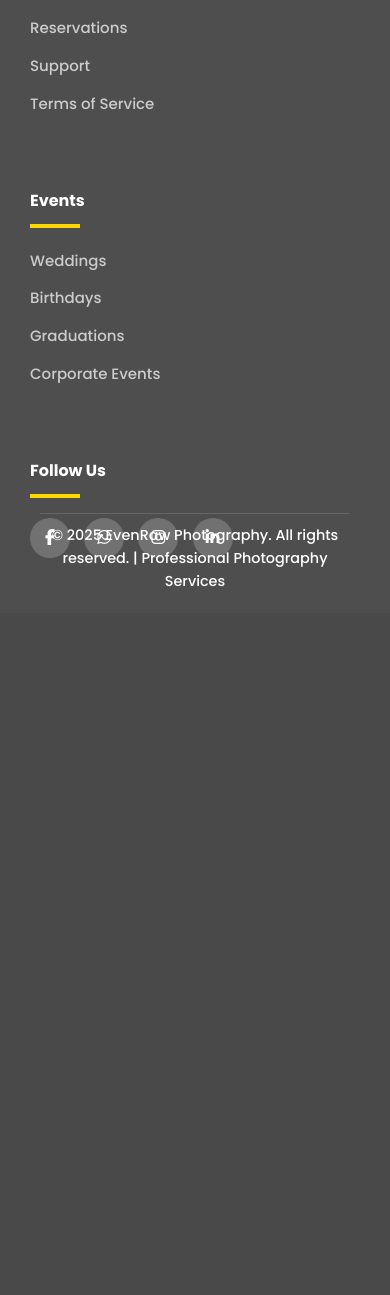
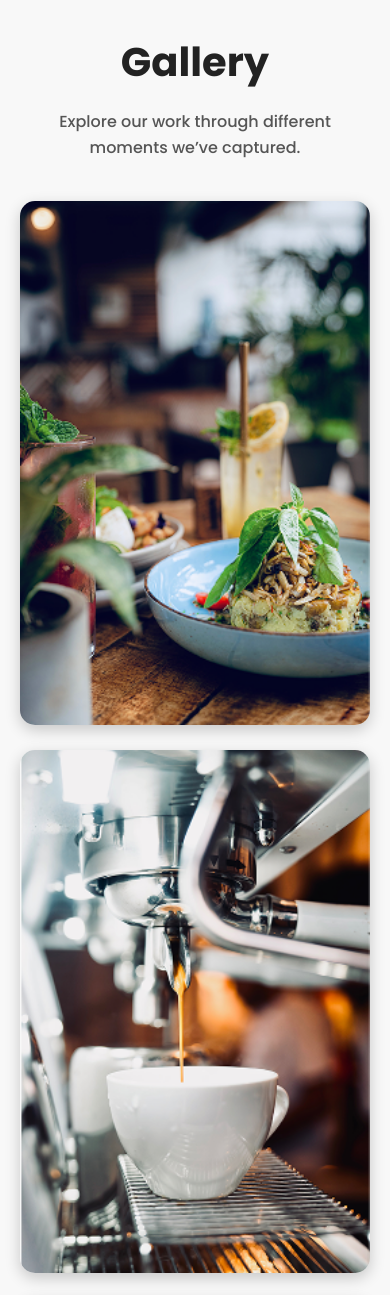
Before and after one commit to senithAdi/EvenRaw, a PHP site: page /Home.html in a window 390 px wide. Shown: the part 1701-2996 px from the top of the page. Before the commit the page ends 2288 px from the top, so only its background shows below. Run offline with PHP 8.4, Linux system fonts and the light colour scheme; some libraries are stand-ins or nearby versions.

Commit message:
Home Update
content added

```diff
--- a/Home.html
+++ b/Home.html
@@ -33,11 +33,61 @@
       <a href="#" class="btn-yellow" style="margin-top:250px;">Get a Quote</a>
     </div>
   </section>
+
+  <section class="creativity-section">
+  <div class="creativity-content">
+    <div class="text-content">
+      <h3>Creativity in every detail</h3>
+      <p>At EvenRaw, we don’t just create visuals — we craft experiences. From design to delivery, every detail reflects our bold, vibrant identity.</p>
+    </div>
+    <div class="image-content">
+      <img src="https://images.unsplash.com/photo-1498050108023-c5249f4df085" alt="Creative Work">
+    </div>
+  </div>
+</section>
+
+  <section class="gallery-section">
+  <h2>Gallery</h2>
+  <p>Explore our work through different moments we’ve captured.</p>
+  <div class="gallery-grid">
+    <div class="gallery-item">
+      <a href="portfolio.html">
+        <img src="Food.png" alt="Sports Photography">
+        <div class="overlay">
+          <h3>Sports Photography</h3>
+        </div>
+      </a>
+    </div>
+    <div class="gallery-item">
+      <a href="portfolio.html">
+        <img src="Pic.png" alt="Wedding Photography">
+        <div class="overlay">
+          <h3>Wedding Photography</h3>
+        </div>
+      </a>
+    </div>
+    <div class="gallery-item">
+      <a href="portfolio.html">
+        <img src="https://images.unsplash.com/photo-1589302168068-964664d93dc0" alt="Graduation Photography">
+        <div class="overlay">
+          <h3>Graduation Photography</h3>
+        </div>
+      </a>
+    </div>
+    <div class="gallery-item">
+      <a href="portfolio.html">
+        <img src="Food 2.png" alt="Event Photography">
+        <div class="overlay">
+          <h3>Event Photography</h3>
+        </div>
+      </a>
+    </div>
+  </div>
+</section>
   <section class="section">
     <h2>Our Services</h2>
     <p>Whether it’s a wedding, event, brand shoot or creative campaign, we offer full-service visual storytelling to bring your ideas to reality.</p>
   </section>
-
   <footer>
     <div>
       <h4>Menu</h4>
--- a/Home_CSS.css
+++ b/Home_CSS.css
@@ -239,3 +239,165 @@
         padding: 40px 20px;
       }
     }
+.gallery-section {
+  padding: 60px 50px;
+  background-color: #f8f8f8;
+  text-align: center;
+}
+
+.gallery-section h2 {
+  font-size: 2.5rem;
+  margin-bottom: 15px;
+  color: #222;
+}
+
+.gallery-section p {
+  max-width: 700px;
+  margin: auto;
+  color: #555;
+  margin-bottom: 40px;
+}
+
+.gallery-grid {
+  display: grid;
+  grid-template-columns: repeat(auto-fit, minmax(250px, 1fr));
+  gap: 25px;
+}
+
+.gallery-item {
+  position: relative;
+  overflow: hidden;
+  border-radius: 15px;
+  box-shadow: 0 5px 15px rgba(0,0,0,0.2);
+  transition: transform 0.3s ease;
+}
+
+.gallery-item:hover {
+  transform: scale(1.03);
+}
+
+.gallery-item img {
+  width: 100%;
+  height: 100%;
+  display: block;
+  object-fit: cover;
+  transition: transform 0.5s ease;
+}
+
+.gallery-item:hover img {
+  transform: scale(1.1);
+}
+
+.gallery-item .overlay {
+  position: absolute;
+  top: 0;
+  left: 0;
+  height: 100%;
+  width: 100%;
+  background: rgba(0,0,0,0.6);
+  display: flex;
+  align-items: center;
+  justify-content: center;
+  opacity: 0;
+  transition: opacity 0.4s ease;
+}
+
+.gallery-item:hover .overlay {
+  opacity: 1;
+}
+
+.gallery-item .overlay h3 {
+  color: #fff;
+  font-size: 1.5rem;
+  text-transform: uppercase;
+  letter-spacing: 1px;
+  animation: fadeInUp 0.5s ease forwards;
+  transform: translateY(20px);
+  opacity: 0;
+}
+
+.gallery-item:hover .overlay h3 {
+  transform: translateY(0);
+  opacity: 1;
+}
+
+@keyframes fadeInUp {
+  to {
+    transform: translateY(0);
+    opacity: 1;
+  }
+}
+
+@media (max-width: 768px) {
+  .gallery-section {
+    padding: 40px 20px;
+  }
+}
+
+.creativity-section {
+  padding: 60px 50px;
+  background-color: #fff;
+  animation: fadeIn 1s ease-in;
+}
+
+.creativity-content {
+  display: flex;
+  align-items: center;
+  justify-content: space-between;
+  flex-wrap: wrap;
+  gap: 40px;
+}
+
+.text-content {
+  flex: 1 1 45%;
+}
+
+.text-content h3 {
+  font-size: 2rem;
+  margin-bottom: 20px;
+  color: #111;
+}
+
+.text-content p {
+  font-size: 1.1rem;
+  color: #555;
+  line-height: 1.6;
+}
+
+.image-content {
+  flex: 1 1 45%;
+}
+
+.image-content img {
+  width: 100%;
+  border-radius: 15px;
+  box-shadow: 0 10px 20px rgba(0, 0, 0, 0.15);
+  transition: transform 0.3s ease;
+}
+
+.image-content img:hover {
+  transform: scale(1.03);
+}
+
+@keyframes fadeIn {
+  from {
+    opacity: 0;
+    transform: translateY(30px);
+  }
+  to {
+    opacity: 1;
+    transform: translateY(0);
+  }
+}
+
+@media (max-width: 768px) {
+  .creativity-content {
+    flex-direction: column;
+    text-align: center;
+  }
+
+  .text-content,
+  .image-content {
+    flex: 1 1 100%;
+  }
+}
```
Also changed, not shown: Food 2.png (added), Food.png (added), Pic.png (added).
